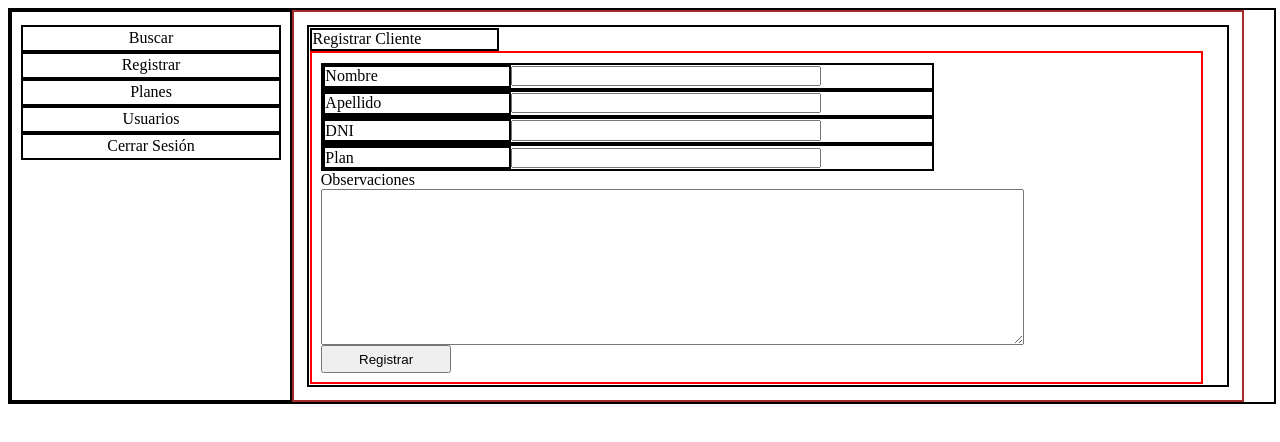
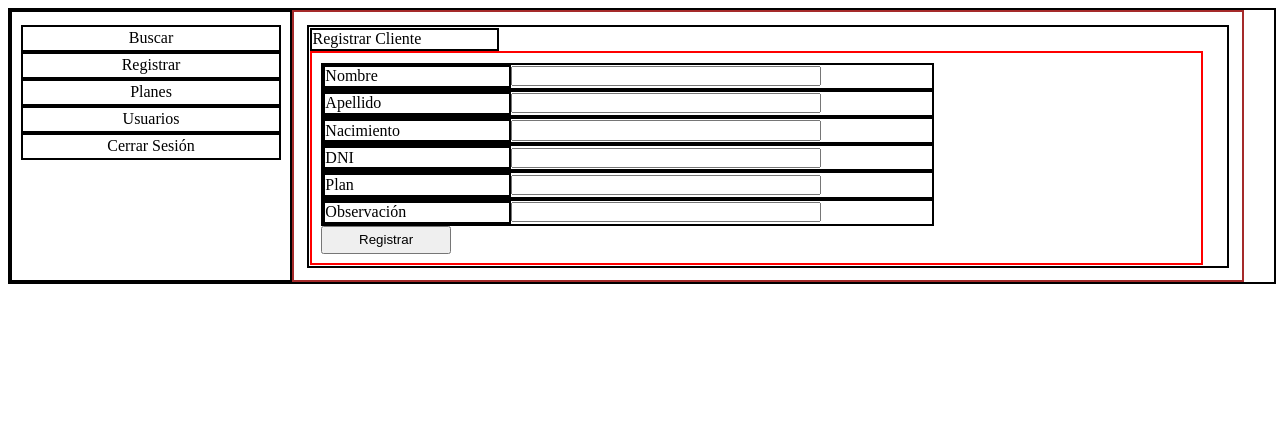
Before and after one commit to FeliBerrutti/velCRM, a Vue app: page /customerRegister in a window 1280 px wide. Shown: the top 442 px of the page. Built offline with nearby package versions, Linux system fonts and the light colour scheme.

Commit message:
update customerRegister
view and service

```diff
--- a/src/services/customers.js
+++ b/src/services/customers.js
@@ -11,11 +11,11 @@ export const fetchCustomerById = async(id)=>{
     }
 }
 
-export const addCustomer = async(name, lastName, DNI, plan)=>{
+export const addCustomer = async(name, lastName, birthday, DNI, plan, observation)=>{
     try{
-        const response = await axios.post(`/api/Customer/${name}/${lastName}/${DNI}/${plan}`);
+        const response = await axios.post(`/api/Customer/${name}/${lastName}/${birthday}/${DNI}/${plan}/${observation}`);
         return response.data;
-        console.log(response.data)
+        console.log(response.data);
     }
     catch(err){
         console.log('Error al registrar cliente');
--- a/src/views/CustomerRegister.vue
+++ b/src/views/CustomerRegister.vue
@@ -12,10 +12,10 @@
                 </div>
                 <input v-model="customerValues[index]"  class="userRegisterFormInput" type="text">
             </div>
-            <div id="userRegisterFormObservationsTitle">
+            <!-- <div id="userRegisterFormObservationsTitle">
                 Observaciones
             </div>
-            <textarea name="" id="userRegisterFormObservationInput" rows="10"></textarea>
+             <textarea v-model="observationVMode" id="userRegisterFormObservationInput" rows="10"></textarea> -->
             <button @click="add" id="userRegisterFormButton">Registrar</button>
         </form>
     </div>
@@ -133,15 +133,19 @@
     import { ref } from 'vue';
     import { addCustomer } from '@/services/customers';
 
-    const customerAttribList = ref(['Nombre','Apellido','DNI','Plan']);
+    const customerAttribList = ref(['Nombre','Apellido','Nacimiento','DNI','Plan','Observación']);
     const customerValues = ref(Array(customerAttribList.value.length).fill(''));
+    // const observationVModel = ref('');
 
 
     const add = async()=>{
         await addCustomer(customerValues.value[0],
                         customerValues.value[1],
                         customerValues.value[2],
-                        customerValues.value[3]
+                        customerValues.value[3],
+                        customerValues.value[4],
+                        customerValues.value[5]
+                        // observationVModel.value
         );
     };
 
```
